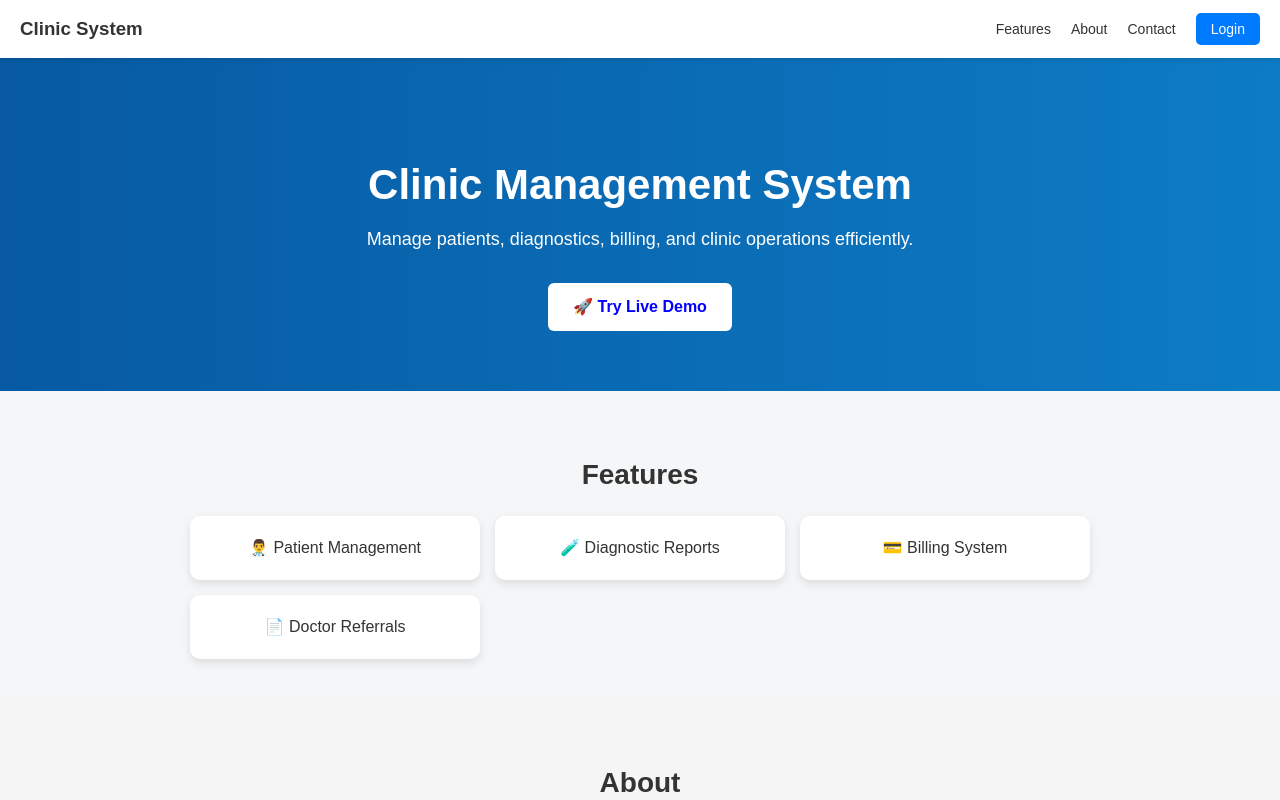
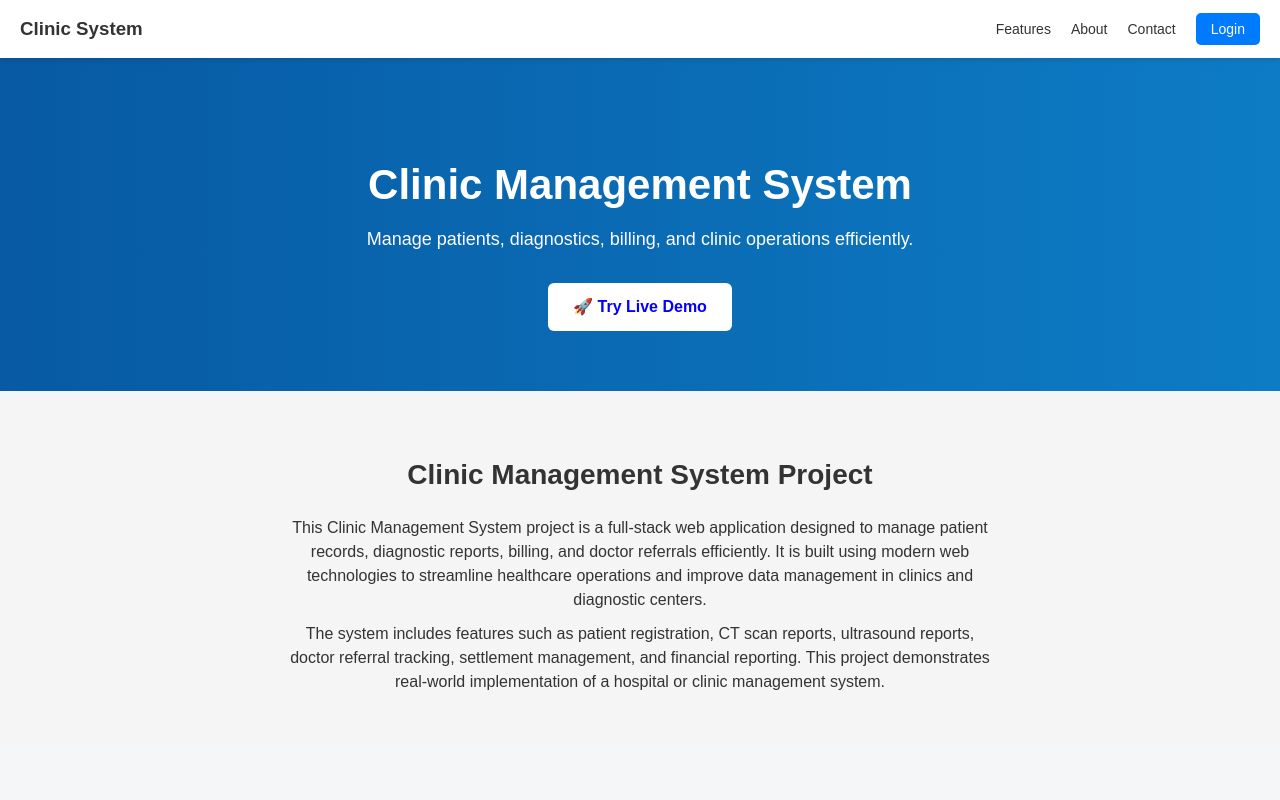
Before and after one commit to indrasena250/clinic-system, a React (Vite) app in the folder frontend/: page / in a window 1280 px wide. Shown: the top 800 px of the page. Built offline with nearby package versions, Linux system fonts and the light colour scheme; no server answers.

Commit message:
improves seo content

```diff
--- a/frontend/index.html
+++ b/frontend/index.html
@@ -15,7 +15,7 @@
     <!-- 🔥 SEO META -->
     <meta name="description" content="A full-stack clinic management system to manage patient records, diagnostic reports, billing, and doctor referrals efficiently." />
 
-    <meta name="keywords" content="clinic management system, hospital software, diagnostic system, patient management system project" />
+    <meta name="keywords" content="clinic management system, hospital software, diagnostic system, patient management system" />
 
     <meta name="author" content="Indrasena Reddy" />
 
--- a/frontend/src/pages/Home.jsx
+++ b/frontend/src/pages/Home.jsx
@@ -31,6 +31,17 @@ const Home = () => {
           🚀 Try Live Demo
         </Link>
       </section>
+      <section style={styles.sectionAlt}>
+        <h2 style={styles.heading}>Clinic Management System Project</h2>
+
+        <p style={styles.text}>
+            This Clinic Management System project is a full-stack web application designed to manage patient records, diagnostic reports, billing, and doctor referrals efficiently. It is built using modern web technologies to streamline healthcare operations and improve data management in clinics and diagnostic centers.
+        </p>
+
+        <p style={styles.text}>
+            The system includes features such as patient registration, CT scan reports, ultrasound reports, doctor referral tracking, settlement management, and financial reporting. This project demonstrates real-world implementation of a hospital or clinic management system.
+        </p>
+        </section>
 
       {/* 🔷 FEATURES */}
       <section id="features" style={styles.section}>
```
